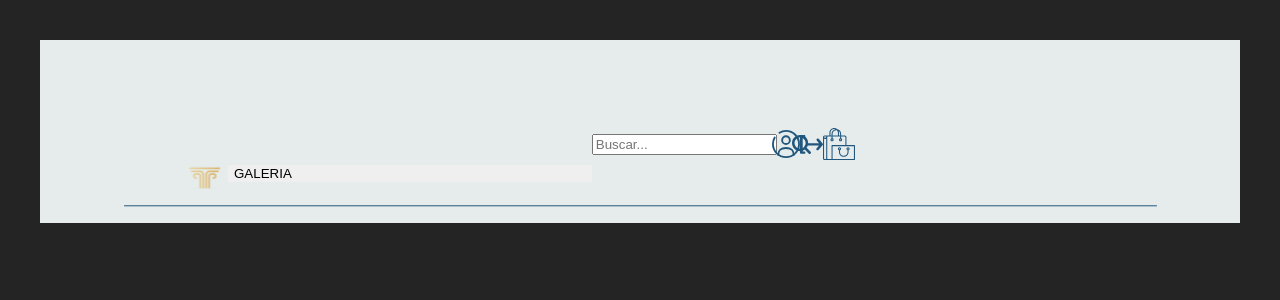
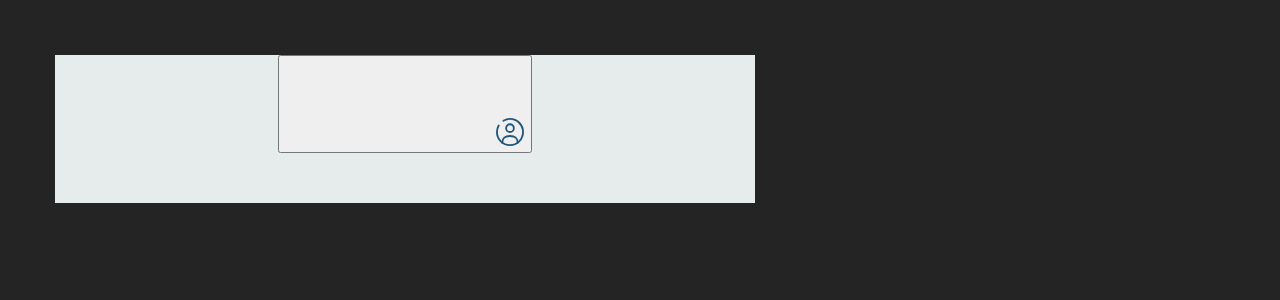
Before and after one commit to angylearns/full_stack-art_gallery, a React (Vite) app in the folder GaleriaColeccionistaFront/: page / in a window 1280 px wide. Shown: the top 300 px of the page. Built offline with nearby package versions, Linux system fonts and the light colour scheme.

Commit message:
navbar and css in form

```diff
--- a/GaleriaColeccionistaFront/src/App.jsx
+++ b/GaleriaColeccionistaFront/src/App.jsx
@@ -8,8 +8,8 @@ function App() {
 
   return (
     <>
-      {/* <Login /> */}
-      <Navbar />
+      <Login />
+      {/* <Navbar /> */}
     </>
   )
 }
--- a/GaleriaColeccionistaFront/src/components/login/Login.jsx
+++ b/GaleriaColeccionistaFront/src/components/login/Login.jsx
@@ -32,7 +32,6 @@ function Login() {
 
     //Almacenar Id usuario
     const [user, setUser] = useState(null);
-
 
 
     // Verificar si el usuario está logueado al cargar la aplicación
--- a/GaleriaColeccionistaFront/src/components/login/login.css
+++ b/GaleriaColeccionistaFront/src/components/login/login.css
@@ -21,6 +21,10 @@ form {
 
 input {
     width: 300px;
+    border-left: 0;
+    border-right: 0;
+    border-top: 0;
+    background-color: transparent;
 }
 
 .optionusertype {
--- a/GaleriaColeccionistaFront/src/components/navbar/Navbar.jsx
+++ b/GaleriaColeccionistaFront/src/components/navbar/Navbar.jsx
@@ -21,8 +21,8 @@ function Navbar() {
             <img src={logo} className='logo' alt="" />
             {/* <p>GALERIA</p> */}
             <button className='gallery_button'>GALERIA</button>
-            </div>
-
+          </div>
+          <div className='form_login_logout_shopping'>
             <form className='form'>
               <input
                 type="text"
@@ -33,13 +33,15 @@ function Navbar() {
               <img src={search} className='search' alt="" />
               {/* <p>BUSCAR</p> */}
             </form>
+            <div className='login_logout_shoppingcart'>
+              <img src={login} className='login' alt="login" />
+              <img src={logout} className='logout' alt="logout" />
+              <img src={shoppingCart} className='shoppingcart' alt="shoppingcart" />
+            </div>
 
-            <img src={login} className='login' alt="login" />
-            <img src={logout} className='logout' alt="logout" />
-            <img src={shoppingCart} className='shoppingcart' alt="shoppingcart" />
 
+          </div>
         </div>
-
         <div className='linedivider'>
 
           <img src={line} className='line' alt="line" />
@@ -49,8 +51,16 @@ function Navbar() {
       </div>
 
 
+      {/* RESPONSIVE */}
 
-    </>
+
+<div>
+
+</div>
+
+
+
+</>
   )
 }
 
--- a/GaleriaColeccionistaFront/src/components/navbar/navbar.css
+++ b/GaleriaColeccionistaFront/src/components/navbar/navbar.css
@@ -1,23 +1,20 @@
 .container-navbar {
     width: 100%;
-    height: 183px;
+    height: 250px;
     background-color: #E6ECEC;
-    /* display: flex;
-    flex-direction: row; */
-
 }
 
 .logo_gallery {
     display: flex;
     flex-direction: row;
-    align-items: center;
     justify-content: space-around;
     padding-top: 5%;
+    padding-left: 1%;
 }
 
 .linedivider {
 align-items: center;
-padding-bottom: 60px;
+padding-bottom: 3%;
 }
 
 .logo {
@@ -25,23 +22,20 @@ padding-bottom: 60px;
     padding-left: 43px;
 }
 
-.logo_gallery {
+
+.form_login_logout_shopping {
     display: flex;
     flex-direction: row;
-    justify-content: left ;
-    padding-left: 50px;
+    align-items: center;
 }
+
 .gallery_button {
     border: 0;
-    padding-right: 300px;
-
-
+    /* padding-right: 80px; */
+    padding-left: 3%;
+    background-color: #E6ECEC;
+    padding-top: 20px;
 }
-
-/* p {
-    color: black;
-    padding-right: 100px;
-} */
 
 .form {
     width: 180px;
@@ -49,21 +43,27 @@ padding-bottom: 60px;
     display: flex;
     flex-direction: row;
     align-items: center;
+    padding-top: 60px;
+
 }
 
 .search{
 padding-left: 15px;
+
 }
 
 .login {
     width: 28px;
+    padding-left: 210px;
+    padding-top: 60px;
 }
 
 .logout {
     width: 23px;
+    padding-left: 30px;
 }
 
 .shoppingcart {
     width: 32px;
-    padding-right: 59px;
+    padding-left: 30px;
 }
```
Also changed, not shown: GaleriaColeccionistaFront/src/images/menu.svg (added), GaleriaColeccionistaFront/src/services/loginService.js (line endings or trailing spaces).
